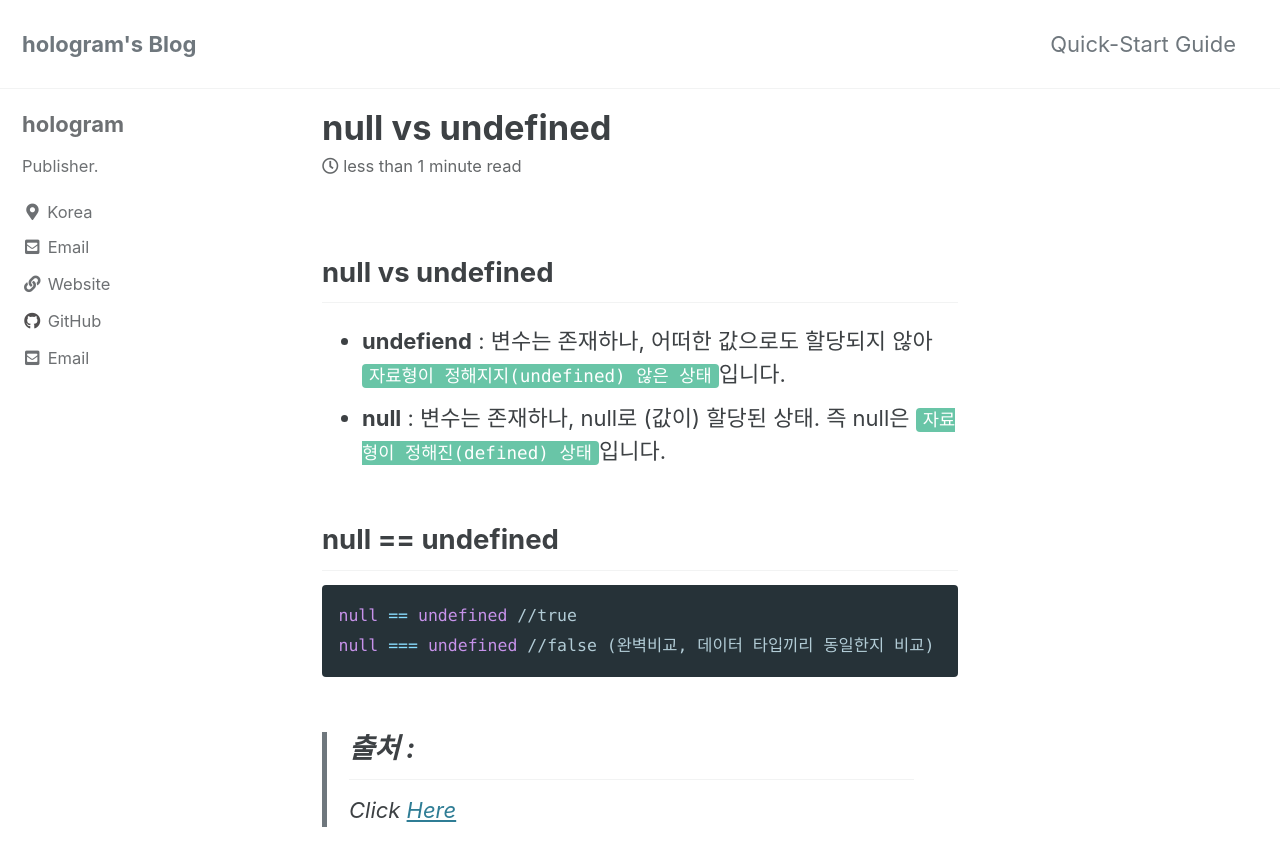
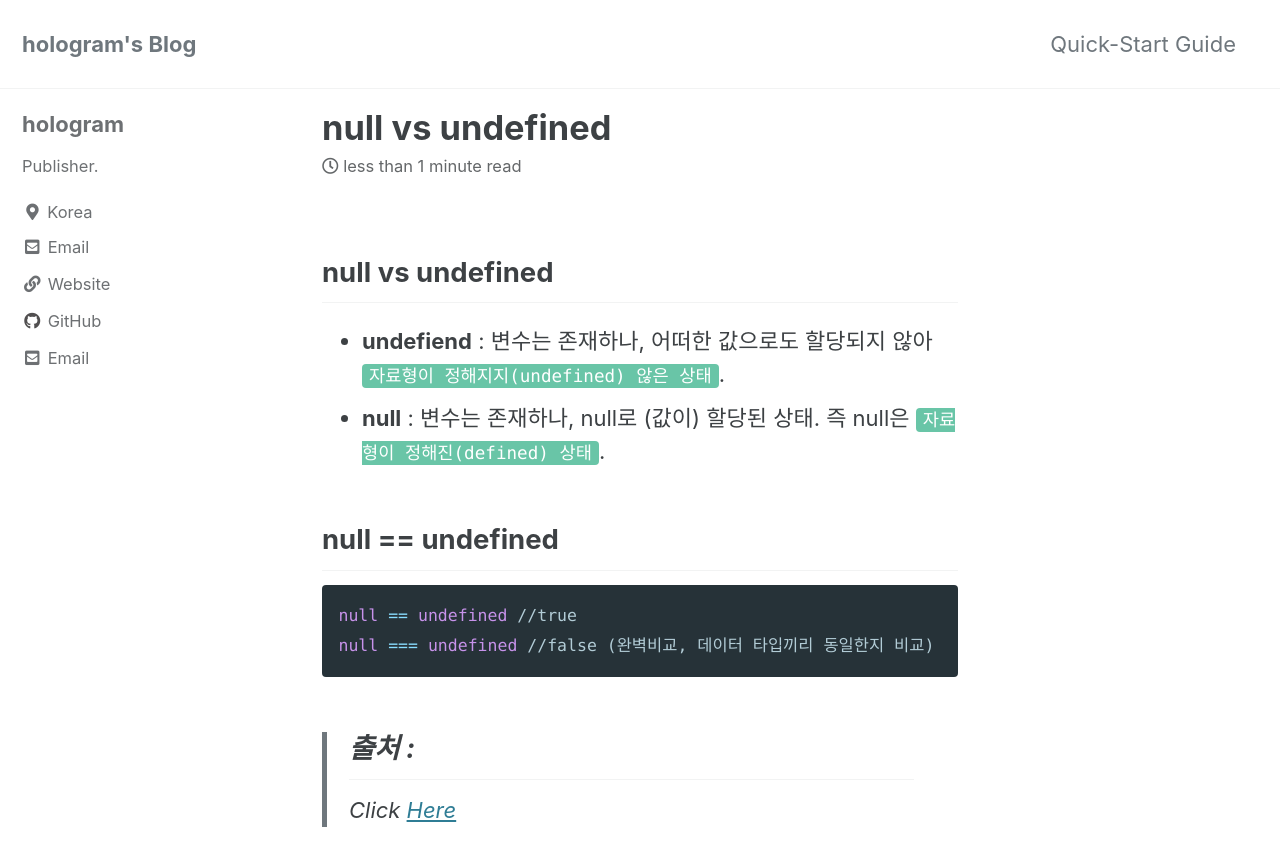
Before and after one commit to holo-gram/holo-gram.github.io, a Jekyll site: the page built from _posts/2021-04-23-null_undefined.md, in a window 1280 px wide and 900 px high. Shown: the top 866 px of the window. Built offline with Jekyll 4.4.1, drawn with Linux system fonts in a browser that asks for light colours; cached includes are drawn as plain includes.

Commit message:
null vs undefined

````diff
--- a/_posts/2021-04-23-null_undefined.md
+++ b/_posts/2021-04-23-null_undefined.md
@@ -5,8 +5,8 @@ categories:
 ---
 
 ## null vs undefined
-- **undefiend** : 변수는 존재하나, 어떠한 값으로도 할당되지 않아 <code>자료형이 정해지지(undefined) 않은 상태</code>입니다.
-- **null** : 변수는 존재하나, null로 (값이) 할당된 상태. 즉 null은 <code>자료형이 정해진(defined) 상태</code>입니다.
+- **undefiend** : 변수는 존재하나, 어떠한 값으로도 할당되지 않아 <code>자료형이 정해지지(undefined) 않은 상태</code>.
+- **null** : 변수는 존재하나, null로 (값이) 할당된 상태. 즉 null은 <code>자료형이 정해진(defined) 상태</code>.
 
 ## null == undefined
 ```js
````
